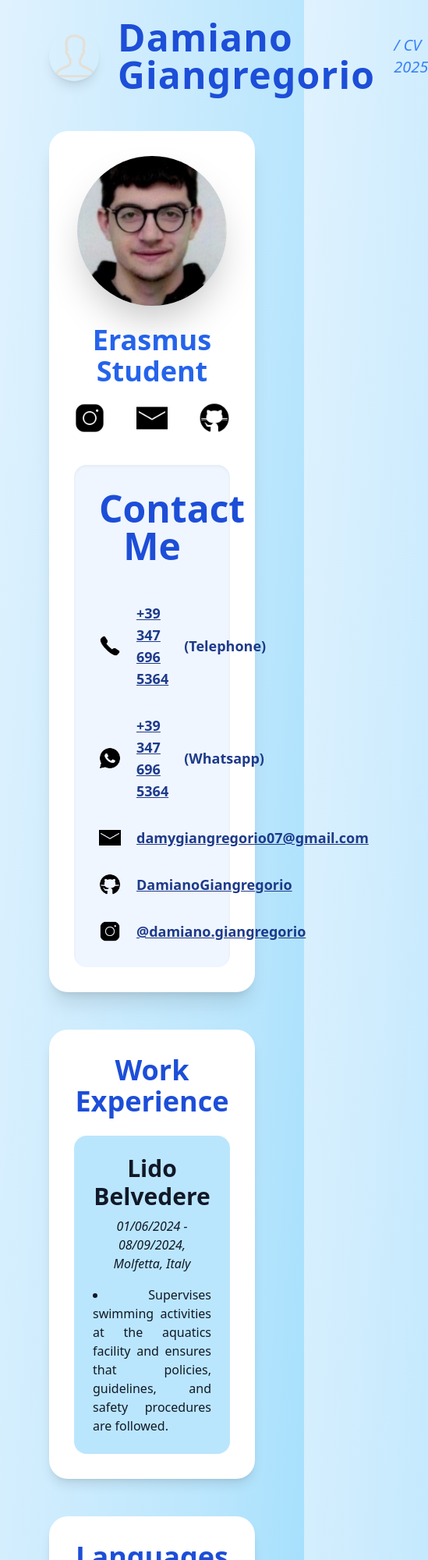
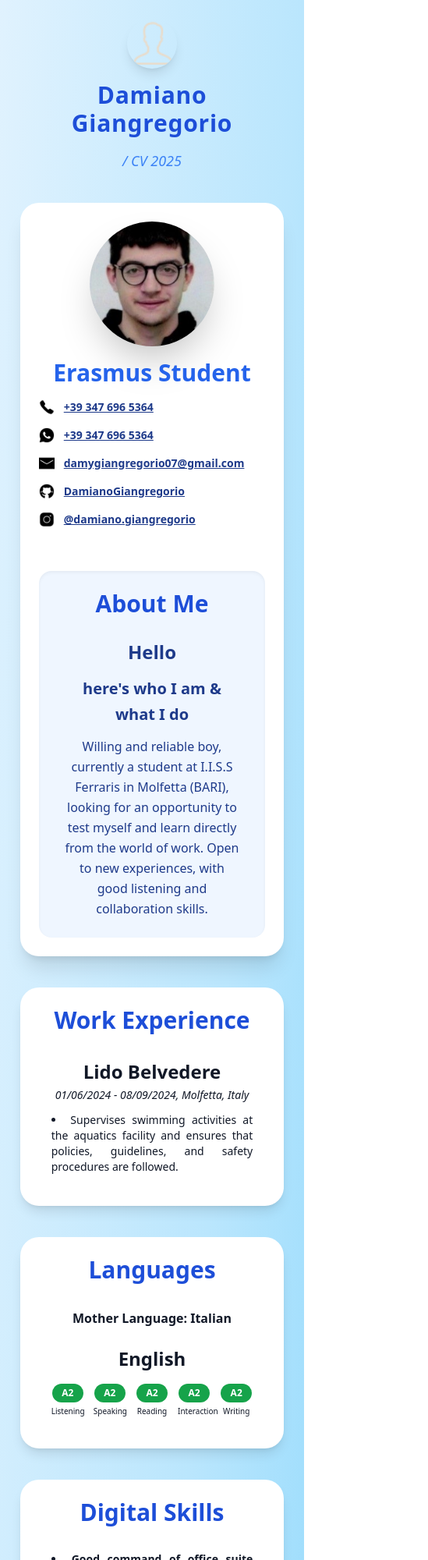
Before and after one commit to DamianoGiangregorio/CV-Damiano, a plain HTML site: page index.html in a window 390 px wide. Shown: the top 2000 px of the page at 78% size, 549 px wide, since content can reach past the window. Drawn offline with nearby package versions, Linux system fonts and the light colour scheme.

Commit message:
Update index.html

```diff
--- a/index.html
+++ b/index.html
@@ -8,185 +8,186 @@
 </head>
 <body class="bg-gradient-to-br from-sky-100 via-sky-200 to-sky-300 min-h-screen font-sans">
 
-<header class="flex items-center gap-6 p-6 max-w-[80vw] mx-auto">
-  <img src="media/icon.png" alt="icon" class="w-16 h-16 rounded-full shadow-lg" />
-  <h1 class="text-5xl font-extrabold text-blue-700 tracking-wide">Damiano Giangregorio</h1>
-  <span class="text-xl text-blue-500 italic">/ CV 2025</span>
+<header class="flex flex-col sm:flex-row items-center sm:justify-center gap-4 sm:gap-6 p-6 max-w-[95vw] mx-auto text-center sm:text-left">
+  <img src="media/icon.png" alt="Damiano's Icon" class="w-16 h-16 rounded-full shadow-lg flex-shrink-0 object-cover" />
+  <h1 class="text-3xl sm:text-5xl font-extrabold text-blue-700 tracking-wide flex-grow">Damiano Giangregorio</h1>
+  <span class="text-lg sm:text-xl text-blue-500 italic whitespace-nowrap">/ CV 2025</span>
 </header>
 
-<main class="max-w-[80vw] mx-auto p-6 space-y-12">
+<main class="max-w-[95vw] mx-auto p-4 sm:p-6 space-y-10 sm:space-y-12">
 
-  <section class="flex flex-col md:flex-row gap-10 bg-white rounded-3xl shadow-xl p-8">
+  <section class="flex flex-col md:flex-row gap-6 md:gap-10 bg-white rounded-3xl shadow-xl p-6 sm:p-8">
     <div class="md:w-1/3 text-center">
-      <img src="media/me.jpg" alt="My photo" class="mx-auto rounded-full w-48 h-48 object-cover shadow-2xl" />
-      <h2 class="mt-6 text-4xl font-semibold text-blue-600">Erasmus Student</h2>
-      <div class="mt-5 flex justify-center gap-10">
-        <a href="https://instagram.com/damiano.giangregorio" class="hover:scale-110 transition-transform">
-          <img src="media/insta.png" alt="Instagram" class="w-10 h-10" />
-        </a>
-        <a href="mailto:damygiangregorio07@gmail.com" class="hover:scale-110 transition-transform">
-          <img src="media/mail.png" alt="Mail" class="w-10 h-10" />
-        </a>
-        <a href="https://github.com/DamianoGiangregorio" class="hover:scale-110 transition-transform">
-          <img src="media/git.png" alt="GitHub" class="w-10 h-10" />
-        </a>
-      </div>
-    </div>
-    <div class="md:w-2/3 bg-blue-50 rounded-2xl p-8 shadow-inner">
-      <h2 class="text-5xl font-bold text-blue-700 mb-12 text-center">Contact Me</h2>
-      <ul class="space-y-8 text-lg text-blue-900 font-semibold max-w-lg mx-auto">
-        <li class="flex items-center gap-5 hover:text-blue-800 transition-colors">
-          <img src="media/cell.png" alt="Phone" class="w-7 h-7" />
-          <a href="tel:+393476965364" class="underline">+39 347 696 5364</a> (Telephone)
+      <img src="media/me.jpg" alt="Photo of Damiano Giangregorio" class="mx-auto rounded-full w-40 sm:w-48 h-40 sm:h-48 object-cover shadow-2xl" />
+      <h2 class="mt-4 sm:mt-6 text-3xl sm:text-4xl font-semibold text-blue-600">Erasmus Student</h2>
+
+      <ul class="mt-4 sm:mt-6 space-y-4 text-blue-900 font-semibold text-left max-w-xs mx-auto text-sm sm:text-base">
+        <li class="flex items-center gap-3 hover:text-blue-800 transition-colors">
+          <img src="media/cell.png" alt="Phone icon" class="w-5 h-5 sm:w-6 sm:h-6" />
+          <a href="tel:+393476965364" class="underline break-words" aria-label="Call +39 347 696 5364">+39 347 696 5364</a>
         </li>
-        <li class="flex items-center gap-5 hover:text-green-600 transition-colors">
-          <img src="media/icons8-whatsapp-50.png" alt="Whatsapp" class="w-7 h-7" />
-          <a href="https://wa.me/qr/FOEK2XO3BCJAC1" class="underline">+39 347 696 5364</a> (Whatsapp)
+        <li class="flex items-center gap-3 hover:text-green-600 transition-colors">
+          <img src="media/icons8-whatsapp-50.png" alt="Whatsapp icon" class="w-5 h-5 sm:w-6 sm:h-6" />
+          <a href="https://wa.me/qr/FOEK2XO3BCJAC1" target="_blank" rel="noopener noreferrer" class="underline break-words" aria-label="Whatsapp chat">+39 347 696 5364</a>
         </li>
-        <li class="flex items-center gap-5 hover:text-blue-800 transition-colors">
-          <img src="media/mail.png" alt="Mail" class="w-7 h-7" />
-          <a href="mailto:damygiangregorio07@gmail.com" class="underline">damygiangregorio07@gmail.com</a>
+        <li class="flex items-center gap-3 hover:text-blue-800 transition-colors">
+          <img src="media/mail.png" alt="Mail icon" class="w-5 h-5 sm:w-6 sm:h-6" />
+          <a href="mailto:damygiangregorio07@gmail.com" class="underline break-words" aria-label="Email damygiangregorio07@gmail.com">damygiangregorio07@gmail.com</a>
         </li>
-        <li class="flex items-center gap-5 hover:text-gray-800 transition-colors">
-          <img src="media/git.png" alt="GitHub" class="w-7 h-7" />
-          <a href="https://github.com/DamianoGiangregorio" class="underline">DamianoGiangregorio</a>
+        <li class="flex items-center gap-3 hover:text-gray-800 transition-colors">
+          <img src="media/git.png" alt="GitHub icon" class="w-5 h-5 sm:w-6 sm:h-6" />
+          <a href="https://github.com/DamianoGiangregorio" target="_blank" rel="noopener noreferrer" class="underline break-words" aria-label="GitHub profile">DamianoGiangregorio</a>
         </li>
-        <li class="flex items-center gap-5 hover:text-pink-600 transition-colors">
-          <img src="media/insta.png" alt="Instagram" class="w-7 h-7" />
-          <a href="https://instagram.com/damiano.giangregorio" class="underline">@damiano.giangregorio</a>
+        <li class="flex items-center gap-3 hover:text-pink-600 transition-colors">
+          <img src="media/insta.png" alt="Instagram icon" class="w-5 h-5 sm:w-6 sm:h-6" />
+          <a href="https://instagram.com/damiano.giangregorio" target="_blank" rel="noopener noreferrer" class="underline break-words" aria-label="Instagram profile">@damiano.giangregorio</a>
         </li>
       </ul>
     </div>
+
+    <div class="md:w-2/3 bg-blue-50 rounded-2xl p-6 sm:p-8 shadow-inner mx-auto mt-8 md:mt-0">
+      <h2 class="text-3xl sm:text-5xl font-bold text-blue-700 mb-6 sm:mb-8 text-center">About Me</h2>
+      <div class="flex flex-col items-center space-y-3 sm:space-y-4 px-2">
+        <p class="text-2xl sm:text-4xl text-blue-900 font-bold leading-relaxed max-w-2xl text-center">Hello</p>
+        <p class="text-xl sm:text-2xl text-blue-900 font-bold leading-relaxed max-w-2xl text-center">here's who I am &amp; what I do</p>
+        <p class="text-base sm:text-lg text-blue-900 leading-relaxed max-w-2xl text-center">
+          Willing and reliable boy, currently a student at I.I.S.S Ferraris in Molfetta (BARI), looking for an opportunity to test myself and learn directly from the world of work. Open to new experiences, with good listening and collaboration skills.
+        </p>
+      </div>
+    </div>
   </section>
 
-<section class="grid md:grid-cols-3 gap-12">
-  <article class="bg-white rounded-3xl shadow-lg p-8 hover:shadow-2xl transition-shadow transform hover:scale-[1.03] mx-auto w-full max-w-[80vw]">
-    <h3 class="text-4xl font-extrabold text-center text-blue-700 mb-6">Work Experience</h3>
-    <div class="bg-sky-200 w-full rounded-2xl p-6 text-gray-900 mx-auto">
-      <h4 class="text-3xl font-bold mb-2 text-center">Lido Belvedere</h4>
-      <p class="text-center italic mb-4">01/06/2024 - 08/09/2024, Molfetta, Italy</p>
-      <ul class="list-disc list-inside text-justify space-y-3">
+  <section class="grid gap-10 md:grid-cols-1">
+
+    <article class="bg-white rounded-3xl shadow-lg p-6 sm:p-8 hover:shadow-2xl transition-shadow transform hover:scale-[1.03] mx-auto w-full max-w-[95vw]" tabindex="0" aria-label="Work Experience at Lido Belvedere">
+      <h3 class="text-3xl sm:text-4xl font-extrabold text-center text-blue-700 mb-4 sm:mb-6">Work Experience</h3>
+      <div class="w-full rounded-2xl p-4 sm:p-6 text-gray-900 mx-auto">
+        <h4 class="text-2xl sm:text-3xl font-bold mb-1 sm:mb-2 text-center">Lido Belvedere</h4>
+        <p class="text-center italic mb-3 sm:mb-4 text-sm sm:text-base">01/06/2024 - 08/09/2024, Molfetta, Italy</p>
+        <ul class="list-disc list-inside text-justify space-y-2 sm:space-y-3 text-sm sm:text-base">
           <li>Supervises swimming activities at the aquatics facility and ensures that policies, guidelines, and safety procedures are followed.</li>
         </ul>
       </div>
     </article>
 
-  <article class="bg-white rounded-3xl shadow-lg p-8 hover:shadow-2xl transition-shadow transform hover:scale-[1.03] mx-auto w-full max-w-[80vw]">
-    <h3 class="text-4xl font-extrabold text-center text-blue-700 mb-6">Languages</h3>
-    <div class="bg-sky-200 w-full rounded-2xl p-6 text-gray-900 mx-auto">
-      <p class="font-bold text-center mb-8 text-xl">Mother Language: Italian</p>
-      <h4 class="text-3xl font-semibold mb-6 text-center">English</h4>
-      <div class="grid grid-cols-5 gap-4 text-center">
-        <div class="space-y-2">
-          <p class="bg-green-600 text-white rounded-xl text-sm font-semibold w-12 mx-auto py-1">A2</p>
-          <p class="text-xs font-medium">Listening</p>
+    <article class="bg-white rounded-3xl shadow-lg p-6 sm:p-8 hover:shadow-2xl transition-shadow transform hover:scale-[1.03] mx-auto w-full max-w-[95vw]" tabindex="0" aria-label="Languages spoken">
+      <h3 class="text-3xl sm:text-4xl font-extrabold text-center text-blue-700 mb-4 sm:mb-6">Languages</h3>
+      <div class="w-full rounded-2xl p-4 sm:p-6 text-gray-900 mx-auto">
+        <p class="font-bold text-center mb-6 sm:mb-8 text-base sm:text-xl">Mother Language: Italian</p>
+        <h4 class="text-2xl sm:text-3xl font-semibold mb-4 sm:mb-6 text-center">English</h4>
+        <div class="grid grid-cols-5 gap-3 text-center">
+          <div class="space-y-1">
+            <p class="bg-green-600 text-white rounded-xl text-xs sm:text-sm font-semibold w-10 sm:w-12 mx-auto py-1">A2</p>
+            <p class="text-[10px] sm:text-xs font-medium">Listening</p>
           </div>
-        <div class="space-y-2">
-          <p class="bg-green-600 text-white rounded-xl text-sm font-semibold w-12 mx-auto py-1">A2</p>
-          <p class="text-xs font-medium">Speaking</p>
+          <div class="space-y-1">
+            <p class="bg-green-600 text-white rounded-xl text-xs sm:text-sm font-semibold w-10 sm:w-12 mx-auto py-1">A2</p>
+            <p class="text-[10px] sm:text-xs font-medium">Speaking</p>
           </div>
-        <div class="space-y-2">
-          <p class="bg-green-600 text-white rounded-xl text-sm font-semibold w-12 mx-auto py-1">A2</p>
-          <p class="text-xs font-medium">Reading</p>
+          <div class="space-y-1">
+            <p class="bg-green-600 text-white rounded-xl text-xs sm:text-sm font-semibold w-10 sm:w-12 mx-auto py-1">A2</p>
+            <p class="text-[10px] sm:text-xs font-medium">Reading</p>
           </div>
-        <div class="space-y-2">
-          <p class="bg-green-600 text-white rounded-xl text-sm font-semibold w-12 mx-auto py-1">A2</p>
-          <p class="text-xs font-medium">Interaction</p>
+          <div class="space-y-1">
+            <p class="bg-green-600 text-white rounded-xl text-xs sm:text-sm font-semibold w-10 sm:w-12 mx-auto py-1">A2</p>
+            <p class="text-[10px] sm:text-xs font-medium">Interaction</p>
           </div>
-        <div class="space-y-2">
-          <p class="bg-green-600 text-white rounded-xl text-sm font-semibold w-12 mx-auto py-1">A2</p>
-          <p class="text-xs font-medium">Writing</p>
+          <div class="space-y-1">
+            <p class="bg-green-600 text-white rounded-xl text-xs sm:text-sm font-semibold w-10 sm:w-12 mx-auto py-1">A2</p>
+            <p class="text-[10px] sm:text-xs font-medium">Writing</p>
           </div>
         </div>
       </div>
     </article>
 
-  <article class="bg-white rounded-3xl shadow-lg p-8 hover:shadow-2xl transition-shadow transform hover:scale-[1.03] mx-auto w-full max-w-[80vw]">
-    <h3 class="text-4xl font-extrabold text-center text-blue-700 mb-6">Digital Skills</h3>
-    <div class="bg-sky-200 w-full rounded-2xl p-6 text-gray-900 mx-auto">
-      <ul class="list-disc list-inside space-y-3 font-semibold text-justify">
-        <li>Good command of office suite (word processor, spreadsheet, presentation software), acquired through an ICDL Base course and certification.</li>
-        <li>Good command of photo editing software gained through creating simple videos and basic editing projects.</li>
-        <li>Basic knowledge of Python programming, acquired through the PCEP – Certified Entry-Level Python Programmer course by the Python Institute.</li>
-        <li>Essential Linux skills, including command-line operations and basic system management, acquired through the Cisco Linux Essentials course.</li>
+    <article class="bg-white rounded-3xl shadow-lg p-6 sm:p-8 hover:shadow-2xl transition-shadow transform hover:scale-[1.03] mx-auto w-full max-w-[95vw]" tabindex="0" aria-label="Digital Skills">
+      <h3 class="text-3xl sm:text-4xl font-extrabold text-center text-blue-700 mb-4 sm:mb-6">Digital Skills</h3>
+      <div class="w-full rounded-2xl p-4 sm:p-6 text-gray-900 mx-auto">
+        <ul class="list-disc list-inside space-y-2 sm:space-y-3 font-semibold text-justify text-sm sm:text-base">
+          <li>Good command of office suite (word processor, spreadsheet, presentation software), acquired through an ICDL Base course and certification (Excel at medium level)</li>
+          <li>Basic knowledge of Python programming language</li>
+          <li>Good knowledge of Microsoft Windows operating system and smartphone use</li>
+          <li>Basic understanding of social media and internet browsing</li>
         </ul>
       </div>
     </article>
+
   </section>
 
-
-<section class="bg-white rounded-3xl shadow-lg p-8 hover:shadow-2xl transition-shadow transform hover:scale-[1.03] max-w-[80vw] mx-auto my-10 px-6">
+  <section class="bg-white rounded-3xl shadow-lg p-8 hover:shadow-2xl" aria-label="Certifications">
     <h3 class="text-4xl font-extrabold text-blue-700 mb-6 text-center">Certifications</h3>
     <div class="grid grid-cols-1 md:grid-cols-2 gap-6">
-      <div class="transform transition duration-300 hover:scale-105 flex flex-col md:flex-row bg-sky-200 rounded-xl p-6">
-        <div class="md:w-1/2 flex flex-col">
+
+      <div class="flex flex-col md:flex-row bg-sky-200 rounded-xl p-6 transform transition duration-300 hover:scale-105" tabindex="0" aria-label="ICDL Full Standard Certification">
+        <div class="md:w-1/2 flex flex-col justify-center">
           <div class="flex items-center gap-3 pb-2">
             <img src="media/square.png" alt="Icon" class="w-10 h-10 object-contain" />
             <h1 class="text-3xl text-blue-500 font-bold">ICDL Full Standard Certification</h1>
           </div>
-          <p class="text-justify">Internationally recognized certification covering a wide range of digital competencies.</p>
+          <p class="text-justify">Internationally recognized certification covering a wide range of digital competencies including word processing, spreadsheets, presentations, and online essentials.</p>
         </div>
-        <img class="md:w-1/2 w-full m-5 object-contain" src="media/ICDL.png" alt="ICDL" />
+        <img class="md:w-1/2 w-full mt-5 md:mt-0 object-contain" src="media/ICDL.png" alt="ICDL Logo" />
       </div>
 
-      <div class="transform transition duration-300 hover:scale-105 flex flex-col md:flex-row bg-sky-200 rounded-xl p-6">
-        <div class="md:w-1/2 flex flex-col">
+      <div class="flex flex-col md:flex-row bg-sky-200 rounded-xl p-6 transform transition duration-300 hover:scale-105" tabindex="0" aria-label="ICDL Full Standard Certification">
+        <div class="md:w-1/2 flex flex-col justify-center">
           <div class="flex items-center gap-3 pb-2">
             <img src="media/square.png" alt="Icon" class="w-10 h-10 object-contain" />
             <h1 class="text-3xl text-blue-500 font-bold">ICDL CAD 2D Certification</h1>
           </div>
           <p class="text-justify">Certifies the ability to use CAD software for 2D design.</p>
         </div>
-        <img class="md:w-1/2 w-full m-5 object-contain" src="media/2D.png" alt="CAD 2D" />
+        <img class="md:w-1/2 w-full mt-5 md:mt-0 object-contain" src="media/2D.png" alt="ICDL Logo" />
       </div>
 
-      <div class="transform transition duration-300 hover:scale-105 flex flex-col md:flex-row bg-sky-200 rounded-xl p-6">
-        <div class="md:w-1/2 flex flex-col">
+      <div class="flex flex-col md:flex-row bg-sky-200 rounded-xl p-6 transform transition duration-300 hover:scale-105" tabindex="0" aria-label="ICDL Full Standard Certification">
+        <div class="md:w-1/2 flex flex-col justify-center">
           <div class="flex items-center gap-3 pb-2">
             <img src="media/square.png" alt="Icon" class="w-10 h-10 object-contain" />
             <h1 class="text-3xl text-blue-500 font-bold">Cisco IT Essentials Certification</h1>
           </div>
           <p class="text-justify">Covers basic IT knowledge including components, OS, networking and cybersecurity.</p>
         </div>
-        <img class="md:w-1/2 w-full m-5 object-contain" src="media/Cisco.png" alt="Cisco IT Essentials" />
+        <img class="md:w-1/2 w-full mt-5 md:mt-0 object-contain" src="media/Cisco.png" alt="ICDL Logo" />
       </div>
 
-      <div class="transform transition duration-300 hover:scale-105 flex flex-col md:flex-row bg-sky-200 rounded-xl p-6">
-        <div class="md:w-1/2 flex flex-col">
+      <div class="flex flex-col md:flex-row bg-sky-200 rounded-xl p-6 transform transition duration-300 hover:scale-105" tabindex="0" aria-label="ICDL Full Standard Certification">
+        <div class="md:w-1/2 flex flex-col justify-center">
           <div class="flex items-center gap-3 pb-2">
             <img src="media/square.png" alt="Icon" class="w-10 h-10 object-contain" />
             <h1 class="text-3xl text-blue-500 font-bold">PCEP-30-02 Certified Entry-Level Python Programmer</h1>
           </div>
           <p class="text-justify">Foundational Python skills: variables, types, control structures, functions.</p>
         </div>
-        <img class="md:w-1/2 w-full m-5 object-contain" src="media/Py.png" alt="Python Logo" />
+        <img class="md:w-1/2 w-full mt-5 md:mt-0 object-contain" src="media/Py.png" alt="ICDL Logo" />
       </div>
 
-      <div class="transform transition duration-300 hover:scale-105 flex flex-col md:flex-row bg-sky-200 rounded-xl p-6">
-        <div class="md:w-1/2 flex flex-col">
+      <div class="flex flex-col md:flex-row bg-sky-200 rounded-xl p-6 transform transition duration-300 hover:scale-105" tabindex="0" aria-label="ICDL Full Standard Certification">
+        <div class="md:w-1/2 flex flex-col justify-center">
           <div class="flex items-center gap-3 pb-2">
             <img src="media/square.png" alt="Icon" class="w-10 h-10 object-contain" />
             <h1 class="text-3xl text-blue-500 font-bold">Cisco CCNA Certification</h1>
           </div>
           <p class="text-justify">Covers networking, IP addressing, routing, switching, and device configuration.</p>
         </div>
-        <img class="md:w-1/2 w-full m-5 object-contain" src="media/Cisco.png" alt="Cisco CCNA" />
+        <img class="md:w-1/2 w-full mt-5 md:mt-0 object-contain" src="media/Cisco.png" alt="ICDL Logo" />
       </div>
 
-      <div class="transform transition duration-300 hover:scale-105 flex flex-col md:flex-row bg-sky-200 rounded-xl p-6">
-        <div class="md:w-1/2 flex flex-col">
+      <div class="flex flex-col md:flex-row bg-sky-200 rounded-xl p-6 transform transition duration-300 hover:scale-105" tabindex="0" aria-label="ICDL Full Standard Certification">
+        <div class="md:w-1/2 flex flex-col justify-center">
           <div class="flex items-center gap-3 pb-2">
             <img src="media/square.png" alt="Icon" class="w-10 h-10 object-contain" />
             <h1 class="text-3xl text-blue-500 font-bold">Cisco Linux Essentials Certification</h1>
           </div>
           <p class="text-justify">Validates basic Linux skills and understanding of open-source environments.</p>
         </div>
-        <img class="md:w-1/2 w-full m-5 object-contain" src="media/Cisco.png" alt="Cisco Linux Essentials" />
+        <img class="md:w-1/2 w-full mt-5 md:mt-0 object-contain" src="media/Cisco.png" alt="ICDL Logo" />
       </div>
     </div>
   </section>
 
 </main>
 
+
 </body>
 </html>
```
Lines whose indentation alone changed are shown as unchanged.
